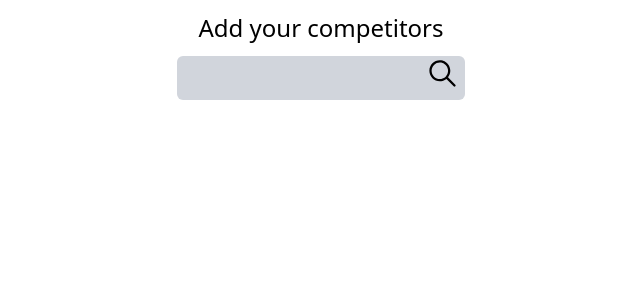
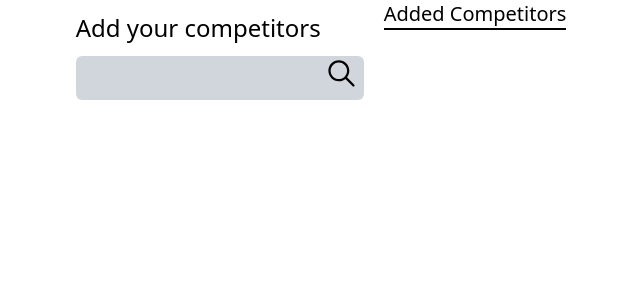
Before and after one commit to dwyaneramos/wca-comp-sim, a React (Vite) app: page / in a window 1280 px wide. Shown: the top 300 px of the page, without its empty margins (319-959 px from the left). Built offline with nearby package versions, Linux system fonts and the light colour scheme.

Commit message:
displaying selected competitors

```diff
--- a/src/components/sections/SelectCubers.jsx
+++ b/src/components/sections/SelectCubers.jsx
@@ -13,11 +13,38 @@ export const SelectCubers = () => {
 
 
   return (
-    <div className ="flex flex-col items-center">
-      <h1 className="text-2xl py-3">Add your competitors</h1>
-      <SearchBar setCompetitors = {setCompetitors}/>
+    <div className ="flex flex-row justify-center gap-5">
+      <div>
+        <h1 className="text-2xl py-3">Add your competitors</h1>
+        <SearchBar setCompetitors = {setCompetitors}/>
+      </div>
+
+      <DisplayCompetitors competitors = {competitors}/>
+
     </div>
   )
+}
+
+const DisplayCompetitors = ({competitors}) => {
+  return (
+    <div>
+      <h1 className ="text-xl border-b-2 border-black">Added Competitors</h1>
+      <div className = "flex flex-col">
+        {competitors.map((cuber) => {
+          return (
+            <div key = {cuber.id} className = "bg-gray-100 px-2 hover:bg-gray-200 py-1 w-4xs flex place-content-between">
+              <span>{cuber.name}</span>
+              <span className="font-black cursor-pointer hover:scale-125 transition">x</span>
+            </div>
+          )
+        })}
+      </div>
+    </div>
+
+
+  )
+
+
 }
 
 
```
